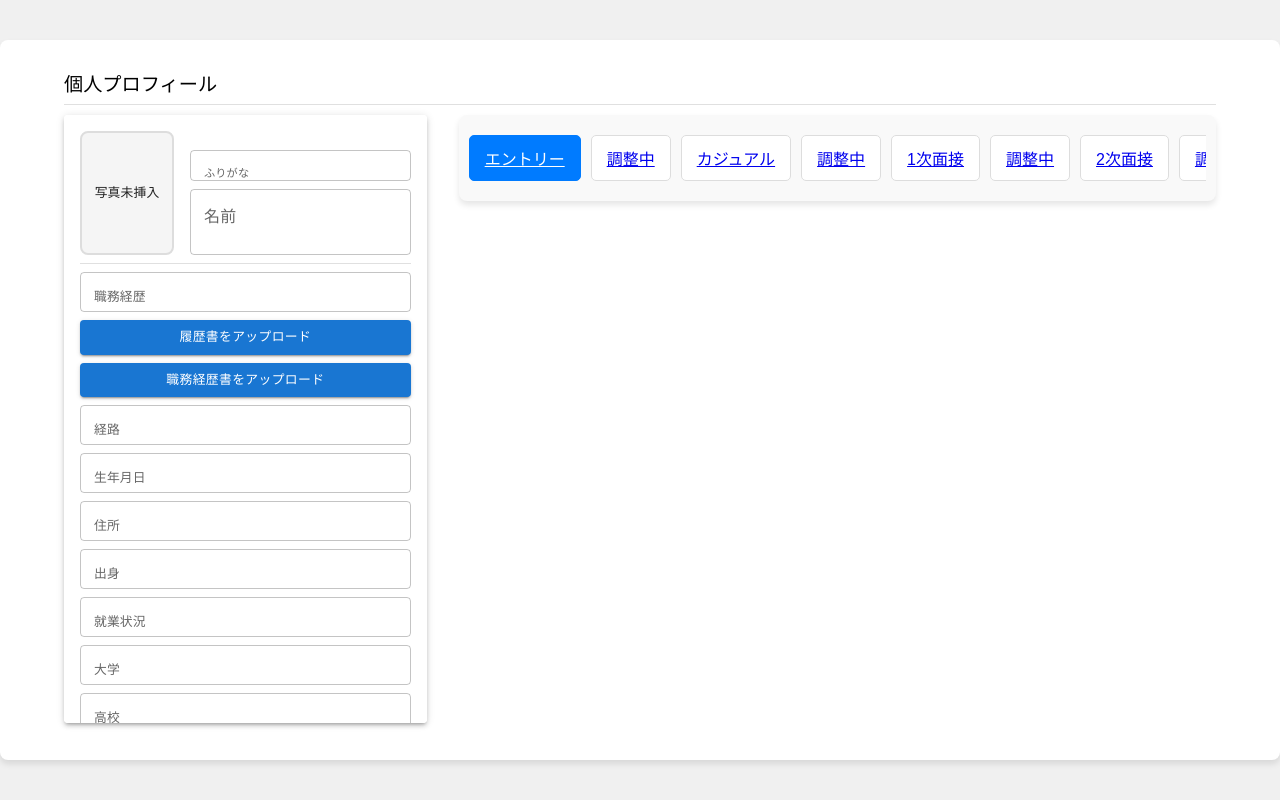
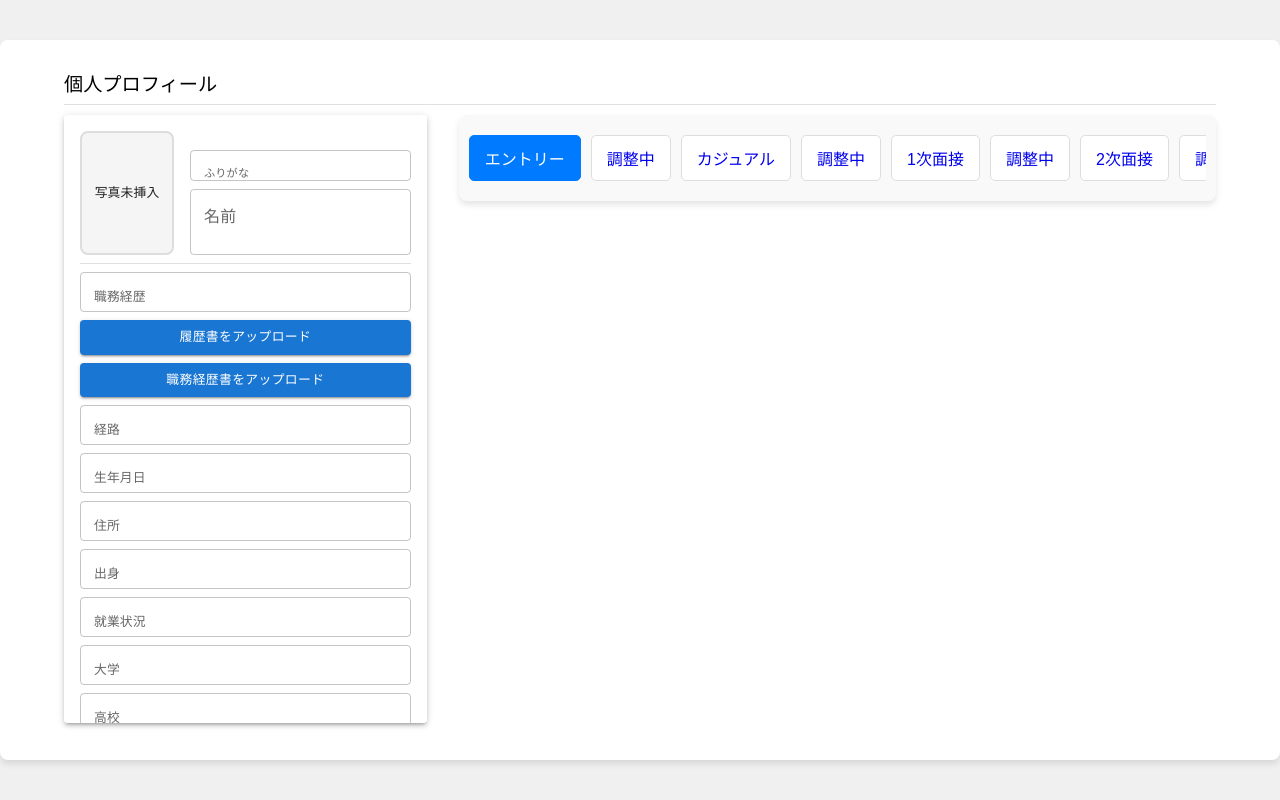
Before and after one commit to fuukanoo/SRM_prod, a React (Create React App) app in the folder SRM_client/: page / in a window 1280 px wide. Built offline with nearby package versions, Linux system fonts and the light colour scheme.

Commit message:
ステップナビゲーションの下線を削除

```diff
--- a/SRM_client/src/components/StepNavigator.css
+++ b/SRM_client/src/components/StepNavigator.css
@@ -26,6 +26,7 @@
   cursor: pointer;
   white-space: nowrap;
   transition: background-color 0.2s;
+  text-decoration: none; /* ボタンの下線を消す */
 }
 
 .step-button.active {
```
